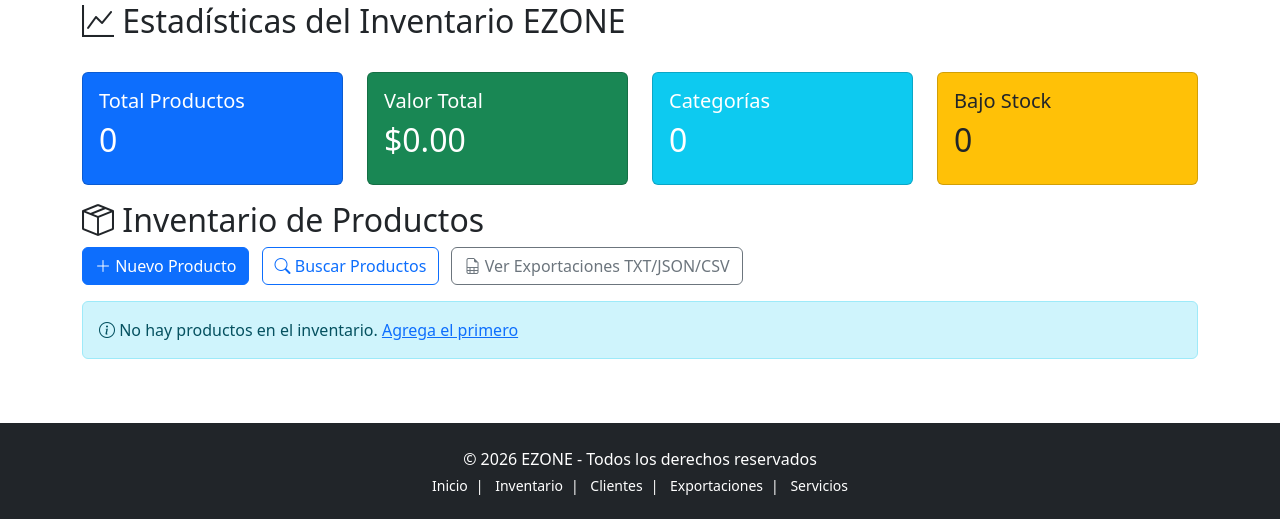
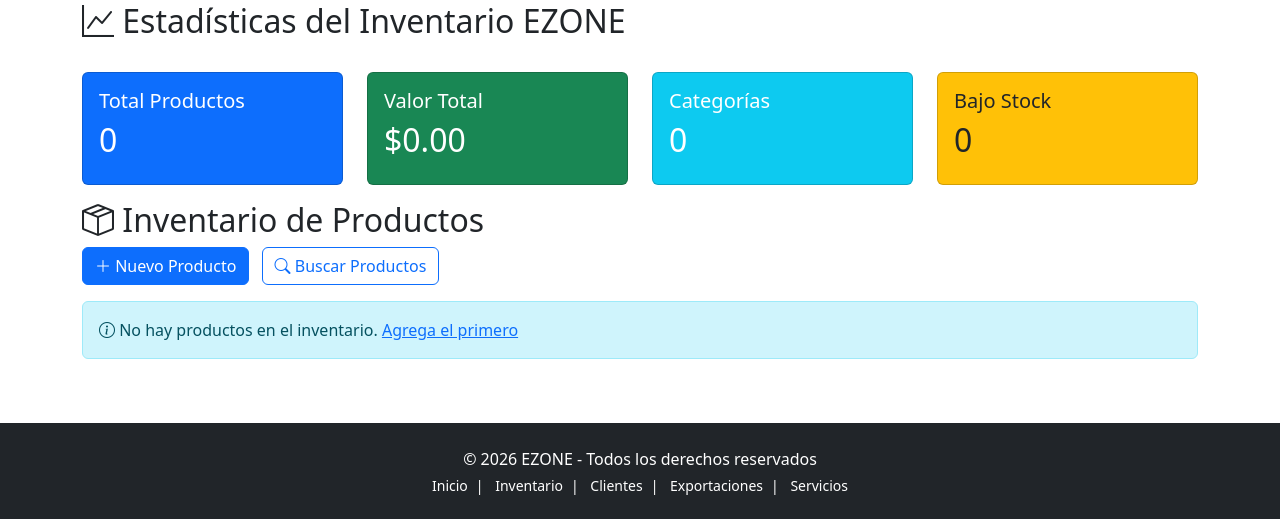
Before and after one commit to crismen1988/Proyecto_Flask_Ezone, a Flask app: page /inventario in a window 1280 px wide. Shown: the part 228-747 px from the top of the page. Run offline with Flask 3, Linux system fonts and the light colour scheme; data that the repository does not hold is empty.

Commit message:
Quitar enlace de exportaciones en vista de inventario

```diff
--- a/templates/inventario.html
+++ b/templates/inventario.html
@@ -55,9 +55,6 @@
         </a>
         <a href="{{ url_for('buscar') }}" class="btn btn-outline-primary mb-3 ms-2">
             <i class="bi bi-search"></i> Buscar Productos
-        </a>
-        <a href="{{ url_for('persistencia_archivos') }}" class="btn btn-outline-secondary mb-3 ms-2">
-            <i class="bi bi-file-earmark-spreadsheet"></i> Ver Exportaciones TXT/JSON/CSV
         </a>
 
         {% if productos %}
```
